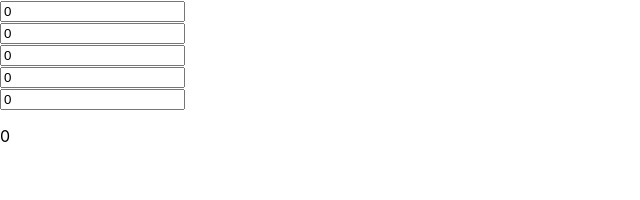
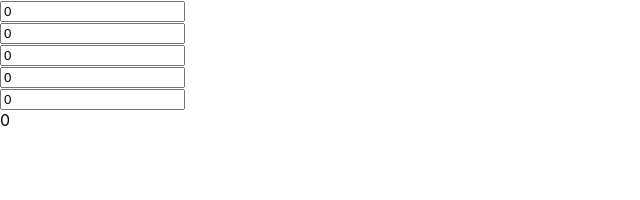
Before and after one commit to ImOnMinimal/HW14.01.23, a React (Create React App) app: page / in a window 1280 px wide. Shown: the top 200 px of the page, without its empty margins (0-640 px from the left). Built offline with nearby package versions, Linux system fonts and the light colour scheme.

Commit message:
anotherHotFix

```diff
--- a/src/App.js
+++ b/src/App.js
@@ -15,7 +15,6 @@ function App() {
   const [input3, setInput3] = useState(0)
   const [input4, setInput4] = useState(0)
   const [input5, setInput5] = useState(0)
-  let sum = input1+input2+input3+input4+input5
   return (
   // <div>
   //   <span>F° = </span>
@@ -30,7 +29,7 @@ function App() {
     <input value={input3} onInput={(event) => setInput3(event.target.value)}/><br/>
     <input value={input4} onInput={(event) => setInput4(event.target.value)}/><br/>
     <input value={input5} onInput={(event) => setInput5(event.target.value)}/><br/>
-    <p>{(Number(input1)+Number(input2)+Number(input3)+Number(input4)+Number(input5))/5}</p>
+    <span>{(Number(input1)+Number(input2)+Number(input3)+Number(input4)+Number(input5))/5}</span>
   </div>
   );
 }
```
